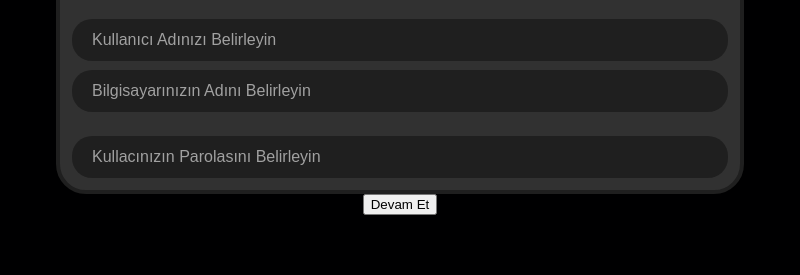
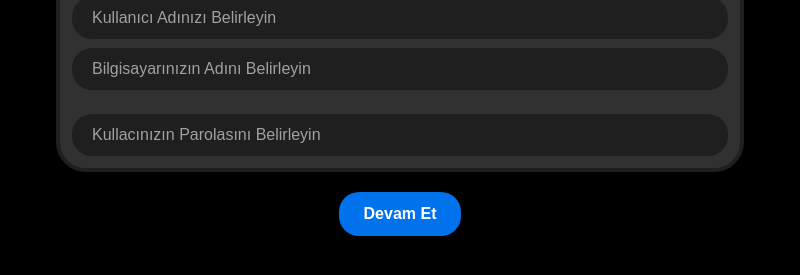
Before and after one commit to MaestroOSX/welcome, an Electron app: page src/install-ui/select2.html in a window 800 px wide. Shown: the part 375-650 px from the top of the page. Drawn offline with nearby package versions, Linux system fonts and the light colour scheme.

Commit message:
ui: play animations for other pages
Signed-off-by: YusufErdemK <yusuferdemyek@gmail.com>

```diff
--- a/src/style/style.css
+++ b/src/style/style.css
@@ -13,7 +13,7 @@
     overflow: hidden;
 }
 
-h1 {
+h1, h3 {
     font-family: -apple-system, BlinkMacSystemFont, "SF Pro Display", "Arimo", sans-serif;
     font-weight: 650;
     color: white;
@@ -30,11 +30,31 @@
     animation: fadeInAndCometoScene 1s cubic-bezier(0.2, 0.8, 0.2, 1);
 }
 
+#user {
+    animation: fadeInAndCometoScene 1s cubic-bezier(0.2, 0.8, 0.2, 1);
+}
+
+#locNclock {
+    animation: fadeInAndCometoScene 1s cubic-bezier(0.2, 0.8, 0.2, 1);
+}
+
+#info {
+    animation: fadeInAndCometoScene 1s cubic-bezier(0.2, 0.8, 0.2, 1);
+}
+
+img {
+    animation: fadeInAndCometoScene 1s cubic-bezier(0.2, 0.8, 0.2, 1);
+}
+
+
+
+
 @keyframes fadeInAndCometoScene {
     0% {
         opacity: 0;
         transform: translateY(20px);
     }
+
     100% {
         opacity: 1;
         transform: translateY(0);
@@ -48,7 +68,8 @@
     animation: fadeInAndCometoScene 1s cubic-bezier(0.2, 0.8, 0.2, 1);
 }
 
-#try, #install {
+#try,
+#install {
     height: 140px;
     width: 140px;
     display: flex;
@@ -67,17 +88,20 @@
     border: 1px solid rgba(255, 255, 255, 0.1);
 }
 
-#try span, #install span {
+#try span,
+#install span {
     font-size: 13px;
     font-weight: 500;
 }
 
-#try:hover, #install:hover {
+#try:hover,
+#install:hover {
     background-color: #2c2c2e;
     transform: scale(1.02);
 }
 
-#try:active, #install:active {
+#try:active,
+#install:active {
     transform: scale(0.96);
 }
 
@@ -91,8 +115,33 @@
         opacity: 1;
         transform: translateY(0);
     }
+
     100% {
         opacity: 0;
         transform: translateY(-20px);
     }
 }
+
+#continue-btn {
+    margin-top: 20px;
+    padding: 13px 25px;
+    background: #0072ec;
+    color: #fff;
+    border: none;
+    border-radius: 20px;
+    font-size: 16px;
+    font-weight: 700;
+    font-family: 'Arial', sans-serif;
+    cursor: pointer;
+    transition: all 0.2s ease;
+}
+
+#continue-btn:hover:not(:disabled) {
+    scale: 1.06;
+}
+
+#continue-btn:disabled {
+    background: #0072ec;
+    opacity: 0.5;
+    cursor: not-allowed;
+}
```
